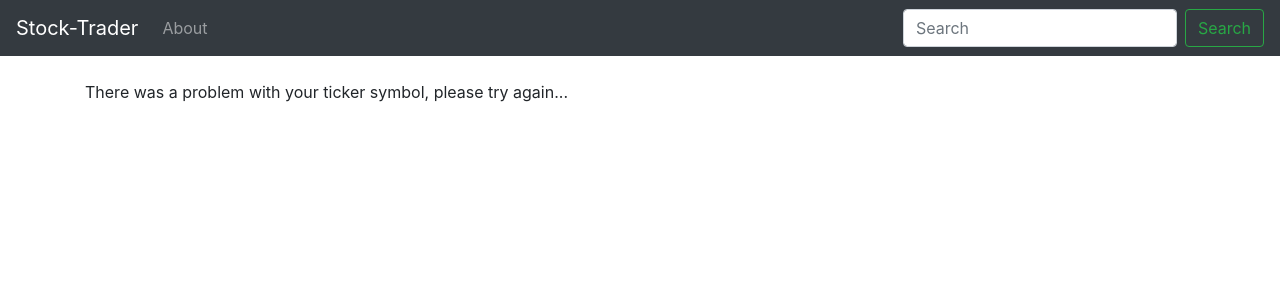
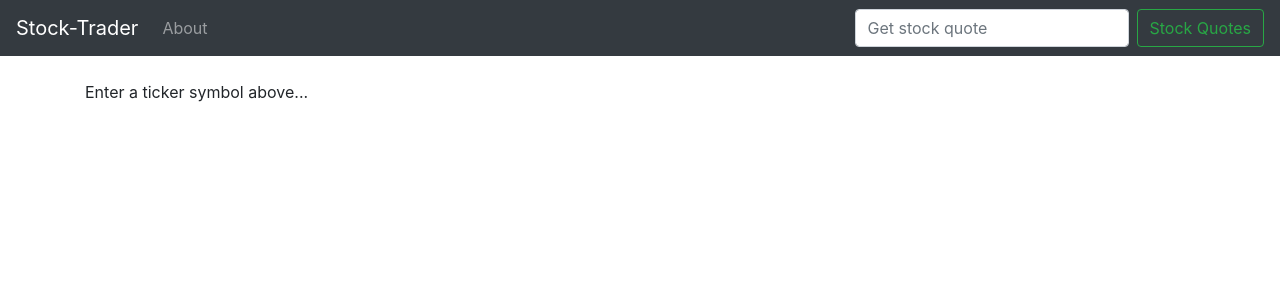
Before and after one commit to glitchy-cat/stock-trader, a Django app: page / in a window 1280 px wide. Shown: the top 300 px of the page. Run offline with Django 3.2, Linux system fonts and the light colour scheme; data that the repository does not hold is empty; some libraries are stand-ins or nearby versions.

Commit message:
Added search funtion to search bar

```diff
--- a/store/templates/base.html
+++ b/store/templates/base.html
@@ -16,7 +16,7 @@
       crossorigin="anonymous"
     />
 
-    <title>Hello, world!</title>
+    <title>Stock-Trader</title>
   </head>
   <body>
 
@@ -32,9 +32,10 @@
             <a class="nav-link" href="{% url 'about' %}">About</a>
           </li>
         </ul>
-        <form class="form-inline my-2 my-lg-0">
-          <input class="form-control mr-sm-2" type="search" placeholder="Search" aria-label="Search">
-          <button class="btn btn-outline-success my-2 my-sm-0" type="submit">Search</button>
+        <form action="{% url 'home' %}" class="form-inline my-2 my-lg-0" method="POST">
+          {% csrf_token %}
+          <input class="form-control mr-sm-2" type="search" placeholder="Get stock quote" aria-label="Search" name="ticker" >
+          <button class="btn btn-outline-success my-2 my-sm-0" type="submit">Stock Quotes</button>
         </form>
       </div>
     </nav>
--- a/store/templates/home.html
+++ b/store/templates/home.html
@@ -1,4 +1,8 @@
 {% extends 'base.html' %} {% block content %}
+
+{% if ticker %}
+    {{ ticker }}
+{% endif %}
 
 {% if api %}
     {% if api == "Error..." %}
--- a/store/views.py
+++ b/store/views.py
@@ -4,16 +4,20 @@ def home(request):
     import requests
     import json
 
-    # pk_be2bfc4758174ecea5b2405177a5d321
-    api_request = requests.get("https://cloud.iexapis.com/stable/stock/aapl/quote?token=pk_be2bfc4758174ecea5b2405177a5d321")
+    if request.method == 'POST':
+        ticker = request.POST['ticker']
+        # pk_be2bfc4758174ecea5b2405177a5d321
+        api_request = requests.get("https://cloud.iexapis.com/stable/stock/" + ticker + "/quote?token=pk_be2bfc4758174ecea5b2405177a5d321")
 
-    try:
-        api = json.loads(api_request.content)
+        try:
+            api = json.loads(api_request.content)
+        except Exception as e:
+            api = "Error..."
+        return render(request, 'home.html', {'api': api})
 
-    except Exception as e:
-        api = "Error..."
+    else:
+        return render(request, 'home.html', {'ticker':"Enter a ticker symbol above..."})
 
-    return render(request, 'home.html', {'api':api})
 
 
 def about(request):
```
